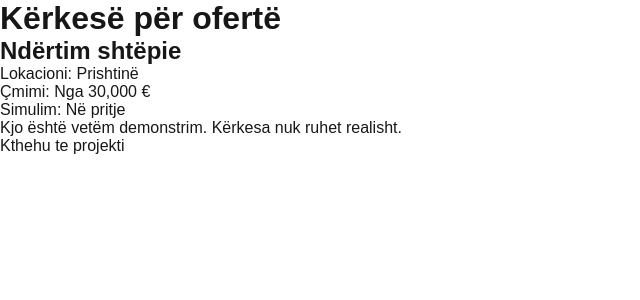
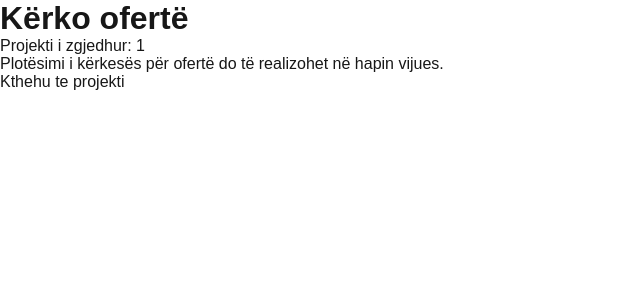
Before and after one commit to valmirasllamniku-bot/rideshare-mobile, a Next.js app in the folder aplikacioni/: page /udhetimi/1/kerkesa in a window 1280 px wide. Shown: the top 300 px of the page, without its empty margins (0-640 px from the left). Built offline with nearby package versions, Linux system fonts and the light colour scheme.

Commit message:
Java 4  neon update

```diff
--- a/aplikacioni/src/app/udhetimi/[id]/kerkesa/page.tsx
+++ b/aplikacioni/src/app/udhetimi/[id]/kerkesa/page.tsx
@@ -1,55 +1,20 @@
+import Link from "next/link";
 
-import Link from "next/link";
-import { udhetimet } from "../../../udhetimet";
+export const dynamic = "force-dynamic";
 
-type Props = {
+export default async function KerkesaPage({
+  params,
+}: {
   params: Promise<{ id: string }>;
-};
-
-export default async function KerkesaPerOferte({ params }: Props) {
+}) {
   const { id } = await params;
-
-  const projekti = udhetimet.find(
-    (p) => p.id === Number(id)
-  );
-
-  if (!projekti) {
-    return (
-      <main>
-        <h1>Projekti nuk u gjet</h1>
-        <Link href="/">Kthehu te projektet</Link>
-      </main>
-    );
-  }
-
-  if (projekti.vende <= 0) {
-    return (
-      <main>
-        <h1>Nuk ka vende të lira</h1>
-        <Link href={`/udhetimi/${id}`}>
-          Kthehu te projekti
-        </Link>
-      </main>
-    );
-  }
 
   return (
     <main>
-      <h1>Kërkesë për ofertë</h1>
-      <h2>{projekti.titulli}</h2>
-      <p>Lokacioni: {projekti.lokacioni}</p>
-      <p>Çmimi: {projekti.cmimi}</p>
-
-      <p>
-        Simulim: Në pritje
-      </p>
-      <p>
-        Kjo është vetëm demonstrim. Kërkesa nuk ruhet realisht.
-      </p>
-
-      <Link href={`/udhetimi/${id}`}>
-        Kthehu te projekti
-      </Link>
+      <h1>Kërko ofertë</h1>
+      <p>Projekti i zgjedhur: {id}</p>
+      <p>Plotësimi i kërkesës për ofertë do të realizohet në hapin vijues.</p>
+      <Link href={`/udhetimi/${id}`}>Kthehu te projekti</Link>
     </main>
   );
 }
```
Also changed, not shown: aplikacioni/src/app/udhetimi/[id]/page.tsx (+16 -26 lines).
